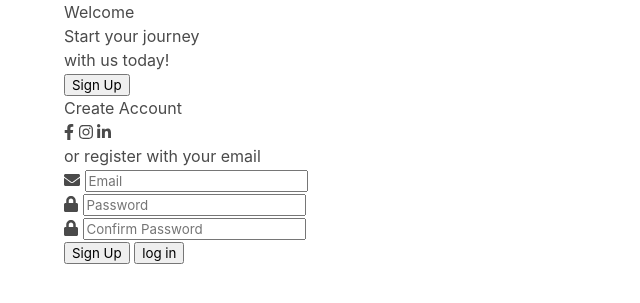
After one commit to ayobamy/api, a Django app: page /signup/ in a window 1280 px wide. The commit adds this page. Shown: the top 303 px of the page, without its empty margins (0-640 px from the left). Run offline with Django 4.2, Linux system fonts and the light colour scheme; some libraries are stand-ins or nearby versions.

Commit message:
[update]: updated

```diff
--- a/commulator/webapp/commulator/templates/base.html
+++ b/commulator/webapp/commulator/templates/base.html
@@ -38,7 +38,7 @@
                 <a href="" class="navbar-item">Home</a>
                 <a href="" class="navbar-item">About</a>
                 <a class="navbar-item" href="{% url 'commulator:team' %}">Team</a>
-                <a href="" class="navbar-item">Sign up</a>
+                <a href="{% url 'commulator:signup' %}" class="navbar-item">Sign up</a>
                 <a href="" class="navbar-item">Login</a>
             </div>
         </div>
--- /dev/null
+++ b/commulator/webapp/commulator/templates/signup.html
@@ -0,0 +1,60 @@
+{% extends 'base.html' %}
+
+<!DOCTYPE html>
+<html lang="en">
+<head>
+    <meta charset="UTF-8">
+    <meta http-equiv="X-UA-Compatible" content="IE=edge">
+    <meta name="viewport" content="width=device-width, initial-scale=1.0">
+    <link rel="stylesheet" href="https://cdnjs.cloudflare.com/ajax/libs/font-awesome/6.2.1/css/all.min.css">
+    <link rel="preconnect" href="https://fonts.googleapis.com">
+    <link rel="preconnect" href="https://fonts.gstatic.com" crossorigin>
+    <link href="https://fonts.googleapis.com/css2?family=Quicksand:wght@300;400;500;600;700&display=swap" rel="stylesheet">
+    <!-- <link rel="stylesheet" href="styles/signup.css"> -->
+    <title>{% block title %}SignUp{% endblock %}</title>
+</head>
+<body>
+    {% block body %}
+    <div class="container">
+      <div class="wrapper">
+        <div class="banner">
+          <h1>Welcome</h1>
+          <p>Start your journey <br/>with us today!</p>
+        </div>
+        <div class="bkg">
+          <button type="button">Sign Up</button>
+        </div>
+        <form class="signup">
+          <h1>Create Account</h1>
+          <div class="socials">
+            <i class="fab fa-facebook-f"></i>
+            <i class="fab fa-instagram"></i>
+            <i class="fab fa-linkedin-in"></i>
+          </div>
+          <p>or register with your email</p>
+          <!-- <div class="input-grp">
+            <i class="fas fa-user"></i>
+            <input type="text" placeholder="Name">
+          </div> -->
+          <div class="input-grp">
+            <i class="fas fa-envelope"></i>
+            <input type="email" placeholder="Email" required>
+          </div>
+          <div class="input-grp">
+            <i class="fas fa-lock"></i>
+            <input type="password" placeholder="Password" required>
+          </div>
+          <div class="input-grp">
+            <i class="fas fa-lock"></i>
+            <input type="password" placeholder="Confirm Password" required>
+          </div>
+          <div class="btn">
+            <button type="button">Sign Up</button>
+            <button type="button" class="login">log in</button>
+          </div>
+        </form>
+      </div>
+    </div>
+    {% endblock body %}
+</body>
+</html>
--- a/commulator/webapp/commulator/templates/team.html
+++ b/commulator/webapp/commulator/templates/team.html
@@ -1,7 +1,7 @@
 {% extends 'base.html' %}
 
-<html>
-
+<!DOCTYPE html>
+<html lang="en">
 <head>
   <title>{% block title %}Team{% endblock %}</title>
 {% block stylesheet %}
--- a/commulator/webapp/commulator/urls.py
+++ b/commulator/webapp/commulator/urls.py
@@ -1,5 +1,5 @@
 from django.urls import path
-from .views import dashboard, profile_list, profile, team
+from .views import dashboard, profile_list, profile, team, signup
 
 app_name = "commulator"
 
@@ -8,4 +8,5 @@ urlpatterns = [
     path("profile_list/", profile_list, name="profile_list"),
     path("profile/<int:pk>", profile, name="profile"),
     path("team/", team, name="team"),
+    path("signup/", signup, name="signup"),
 ]
--- a/commulator/webapp/commulator/views.py
+++ b/commulator/webapp/commulator/views.py
@@ -44,3 +44,6 @@ def profile(request, pk):
 
 def team(request):
     return render(request, "team.html")
+
+def signup(request):
+    return render(request, "signup.html")
```
